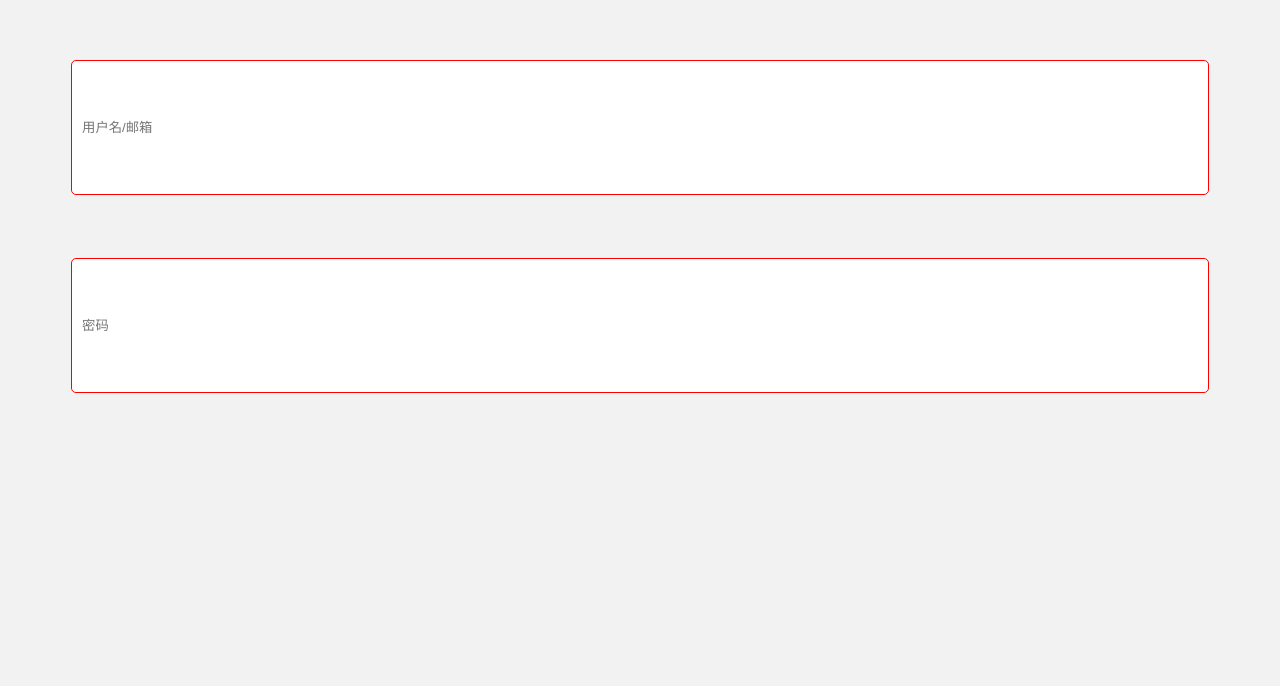
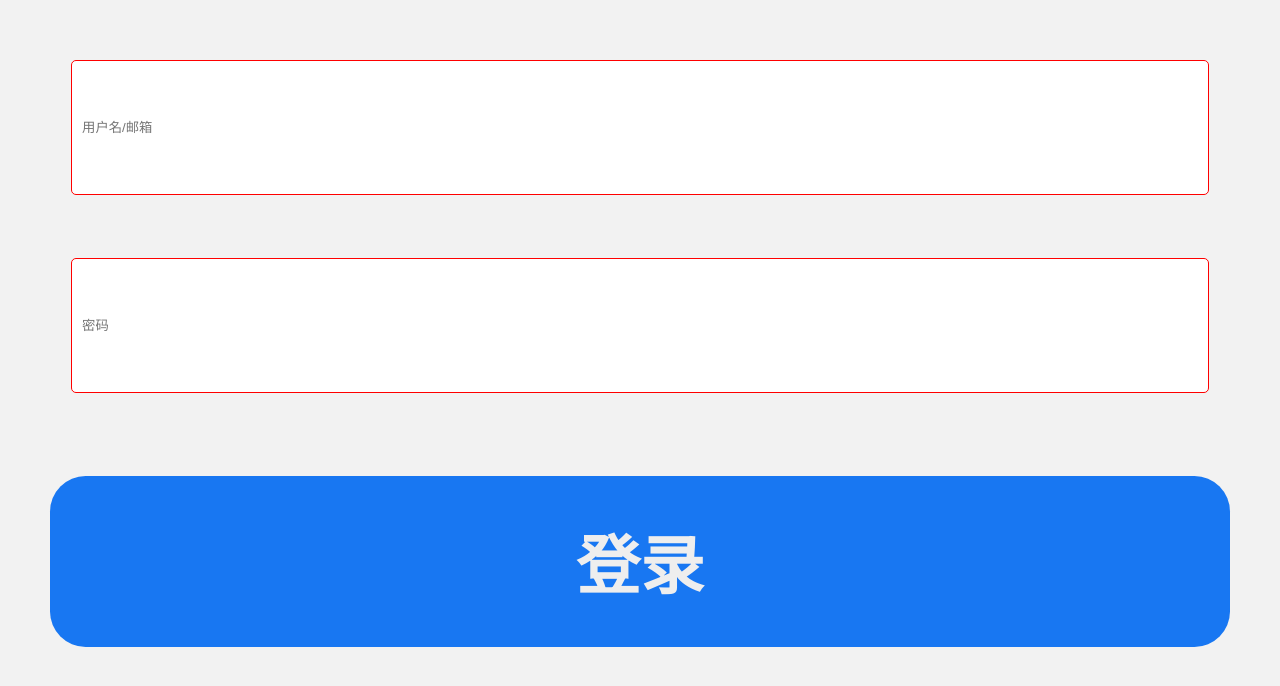
Before and after one commit to WickWen/headline, a Vue app: page /#/login in a window 1280 px wide. Shown: the part 104-790 px from the top of the page. Built offline with nearby package versions, Linux system fonts and the light colour scheme; a small style sheet from the web is missing.

Commit message:
按钮组件触发父组件处理函数

```diff
--- /dev/null
+++ b/src/components/pageBtn.vue
@@ -0,0 +1,36 @@
+<template>
+  <div>
+    <button class="btn" @click="sonclick">
+        {{btnText}}
+    </button>
+  </div>
+</template>
+
+<script>
+export default {
+  props: ['btnText'],
+  methods: {
+      sonclick(){
+          console.log('子组件被点击')
+          this.$emit('clickBtn')
+      }
+  },
+};
+</script>
+
+<style lang="less" scoped>
+div {
+  text-align: center;
+}
+.btn {
+  width: 92.222vw;
+  height: 13.333vw;
+  background-color: #1877f2;
+  border-radius: 2.778vw;
+  border: none;
+  font-size: 5vw;
+  font-weight: 700;
+  color: #eeeeee;
+  margin-top: 20px;
+}
+</style>
--- a/src/views/Login.vue
+++ b/src/views/Login.vue
@@ -8,20 +8,34 @@
     </div>
     <!-- 3.渲染 -->
     <!-- type placeholder 传递属性 -->
-    <authInput type="text" placeholder="用户名/邮箱" rule="^.{4,16}$"></authInput>
-    <authInput type="password" placeholder="密码" rule="^[a-zA-Z0-9]{6,18}$"></authInput>
+    <authInput type="text" placeholder="用户名/邮箱" rule="^.{4,16}$" errMsg="请输入正确的用户名"></authInput>
+
+    <authInput type="password" placeholder="密码" rule="^[a-zA-Z0-9]{6,18}$" errMsg="请输入正确的密码"></authInput>
+
+    <pageBtn
+      btnText="登录"
+      @clickBtn='login'
+    ></pageBtn>
   </div>
 </template>
 
 <script>
 // 1.引入单文件组件 import authInput引入组件对象
 import authInput from "@/components/AuthInput.vue";
+import pageBtn from "../components/pageBtn.vue";
+
 export default {
   // 2.注册子组件
   components: {
-    authInput
     // Key是组件名 value 是组件对象 同名可缩写
-  }
+    authInput,
+    pageBtn
+  },
+  methods: {
+    login(){
+      console.log('父组件监听到了子组件传递过来的事件')
+    }
+  },
 };
 </script>
 
```
